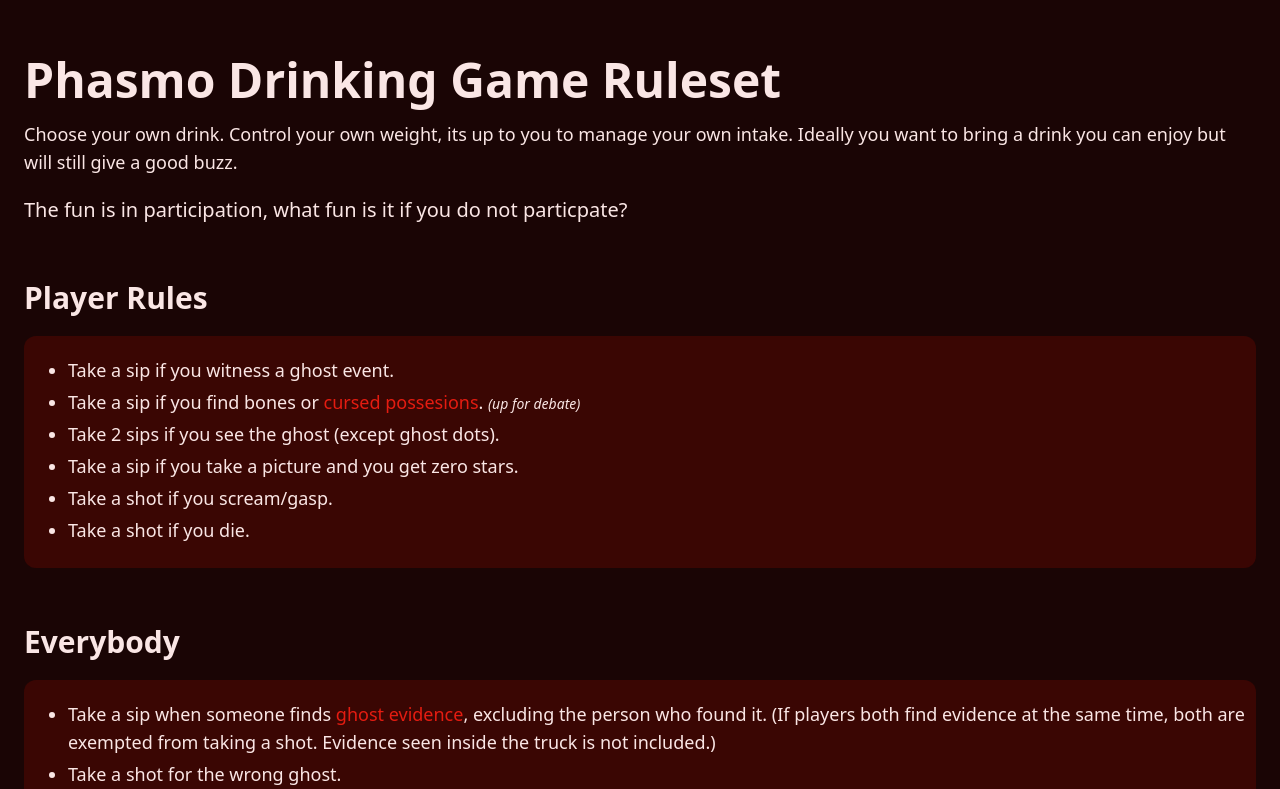
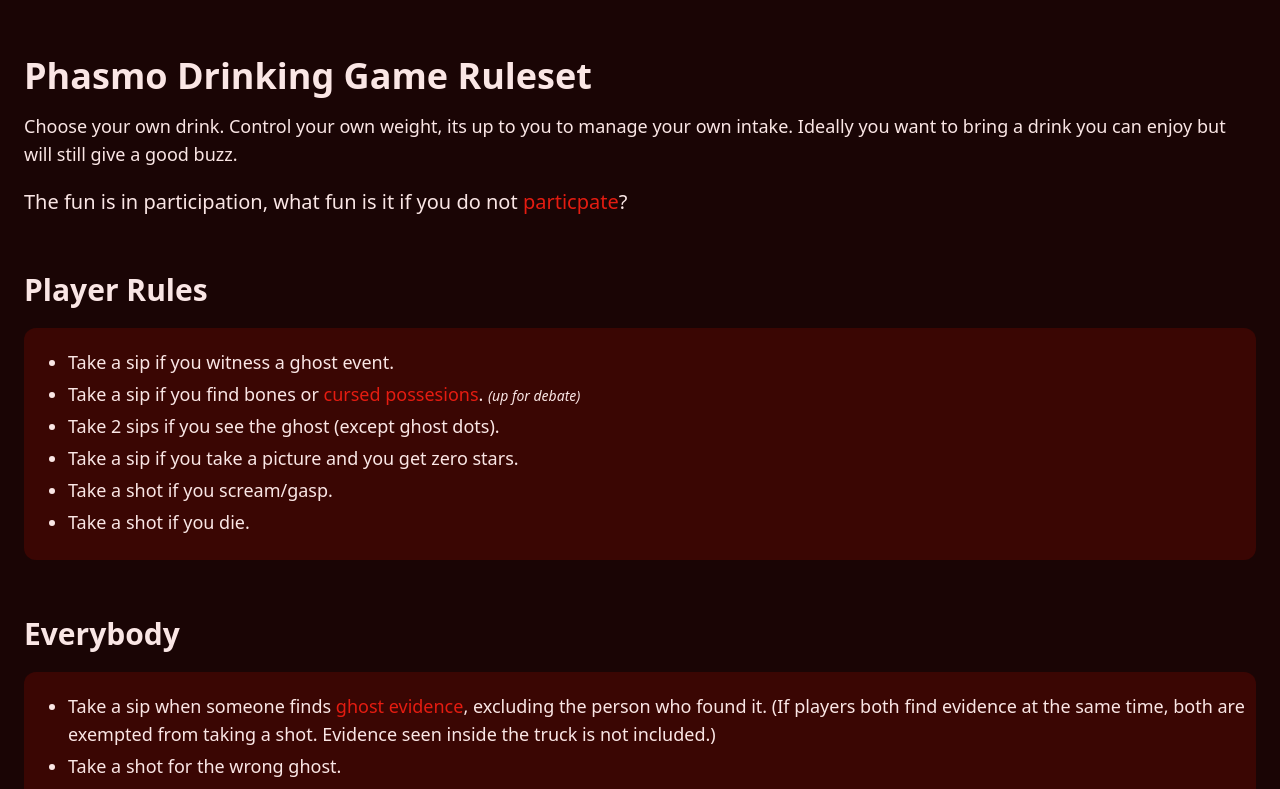
Before and after one commit to kohisama/phasmo-drinking-game, a React (Create React App) app: page / in a window 1280 px wide. Shown: the top 789 px of the page. Built offline with nearby package versions, Linux system fonts and the light colour scheme.

Commit message:
Adds a funny link

```diff
--- a/src/components/Intro.jsx
+++ b/src/components/Intro.jsx
@@ -6,9 +6,9 @@
       <div className='w-full py-14'>
         <div className='w-full max-w-[1440px] mx-auto'>
           <div className='flex flex-col px-6 text-default text-lg'>
-            <h1 className='text-5xl font-bold mb-4'>Phasmo Drinking Game Ruleset</h1>
+            <h1 className='text-4xl font-bold mb-4'>Phasmo Drinking Game Ruleset</h1>
             <p className='mb-5'>Choose your own drink. Control your own weight, its up to you to manage your own intake. Ideally you want to bring a drink you can enjoy but will still give a good buzz.</p>
-            <p className='font-medium text-xl'>The fun is in participation, what fun is it if you do not particpate?</p>
+            <p className='font-medium text-xl'>The fun is in participation, what fun is it if you do not <a href='https://www.youtube.com/watch?v=uHgt8giw1LY' target='_blank' rel='noreferrer' className='a-link'>particpate</a>?</p>
           </div>
         </div>
       </div>
```
